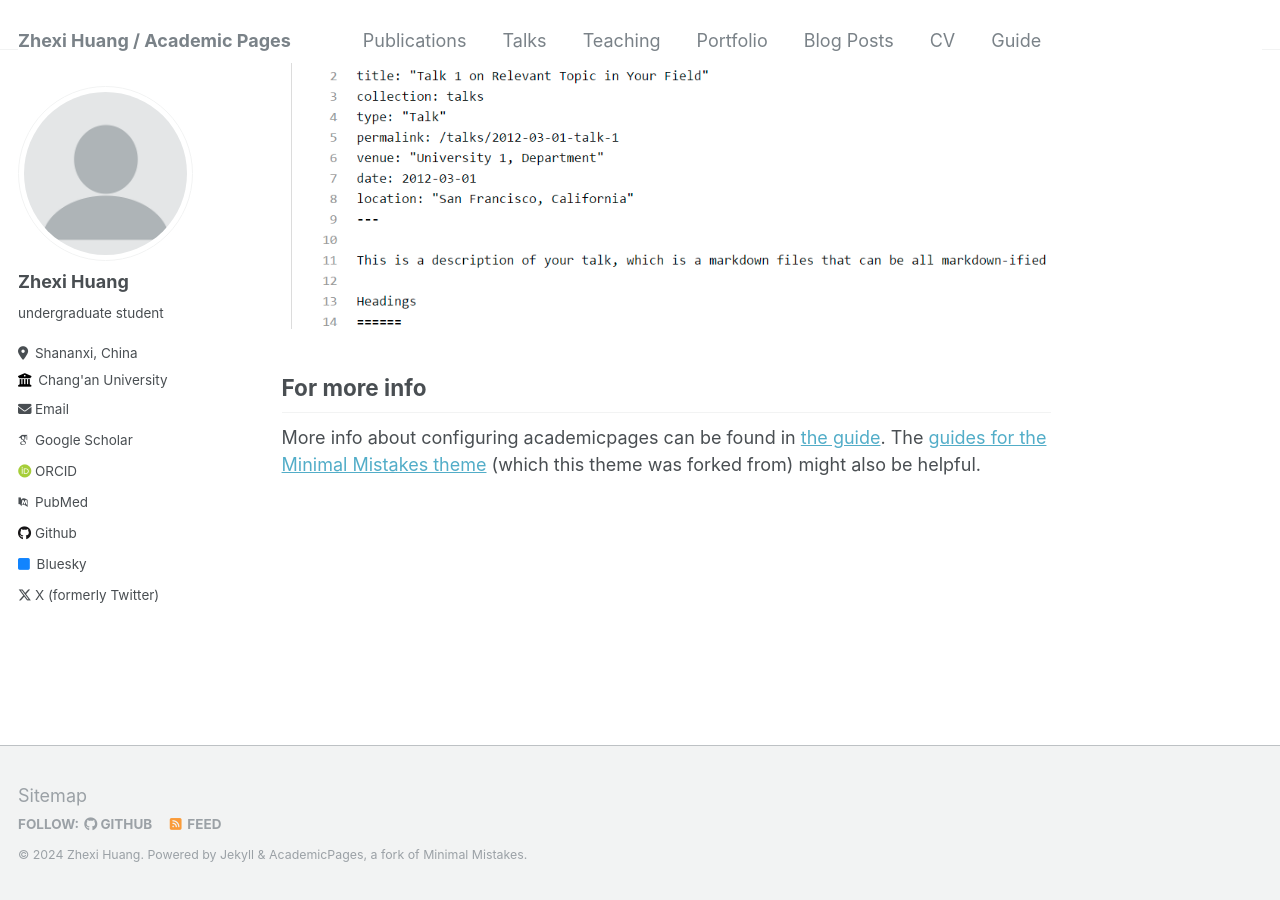
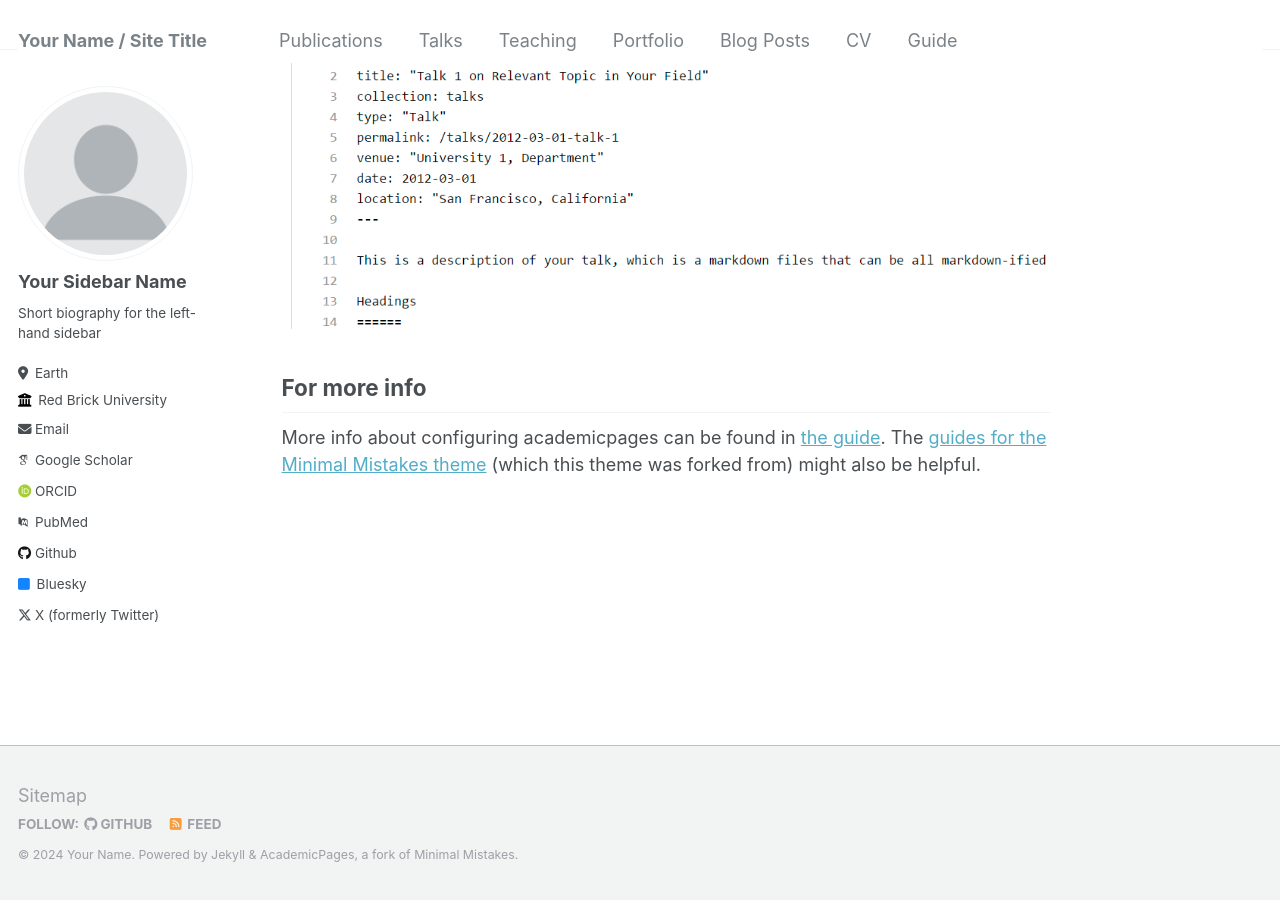
Before and after one commit to huangzhexi/huangzhexi.github.io, a Jekyll site: the page built from _pages/about.md, in a window 1280 px wide and 900 px high, scrolled down 2640 px. Built offline with Jekyll 4.4.1, drawn with Linux system fonts in a browser that asks for light colours; some web fonts are replaced.

Commit message:
Revert "Update _config.yml"

```diff
--- a/_config.yml
+++ b/_config.yml
@@ -8,11 +8,11 @@
 
 # Basic Site Settings
 locale                   : "en-US"
-title                    : " Zhexi Huang / Academic Pages"
+title                    : "Your Name / Site Title"
 title_separator          : "-"
-name                     : &name "Zhexi Huang"
-description              : &description "Fourth-year undergraduate student studying computer science  in  School of Infomation Enginerring, Chang'an University. I am applying to Master/Ph.D. programs this year."
-url                      : https://pages.huangzhexi.eu.org # the base hostname & protocol for your site e.g. "https://mmistakes.github.io"
+name                     : &name "Your Name"
+description              : &description "personal description"
+url                      : https://academicpages.github.io # the base hostname & protocol for your site e.g. "https://mmistakes.github.io"
 baseurl                  : "" # the subpath of your site, e.g. "/blog"
 repository               : "academicpages/academicpages.github.io"
 
@@ -22,27 +22,27 @@ repository               : "academicpages/academicpages.github.io"
 author:
   # Biographic information
   avatar           : "profile.png"
-  name             : "Zhexi Huang"
+  name             : "Your Sidebar Name"
   pronouns         : # example: "she/her"
-  bio              : "undergraduate student"
-  location         : "Shananxi, China"
-  employer         : "Chang'an University"
+  bio              : "Short biography for the left-hand sidebar"
+  location         : "Earth"
+  employer         : "Red Brick University"
   uri              : # URL
-  email            : "huangzx@chd.edu.cn"
+  email            : "none@example.org"
 
   # Academic websites
   arxiv            : # URL - Update with the correct link to your profile
-  googlescholar    : "https://scholar.google.com/citations?user=1"
+  googlescholar    : "https://scholar.google.com/citations?user=PS_CX0AAAAAJ"
   impactstory      : # URL
-  orcid            : "http://orcid.org/1"
-  pubmed           : "https://www.ncbi.nlm.nih.gov/pubmed/?term=1"
+  orcid            : "http://orcid.org/yourorcidurl"
+  pubmed           : "https://www.ncbi.nlm.nih.gov/pubmed/?term=john+snow"
   researchgate     : # URL
 
   # Repositories and software development
   bitbucket        : # Username - Update with your username on the site
   codepen          : # Username
   dribbble         : # Username
-  github           : "huangzhexi"
+  github           : "academicpages"
   kaggle           : # Username
   stackoverflow    : # User number or user number and name (i.e., use "1" or "1/jeff-atwood")
 
```
